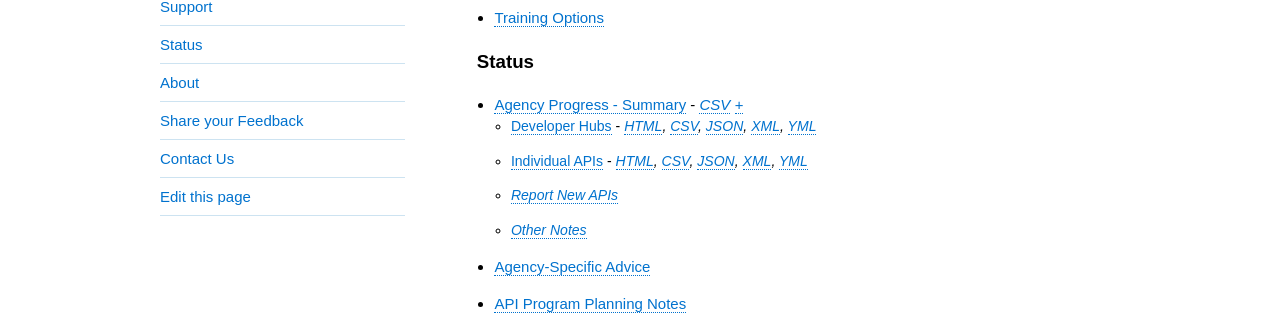
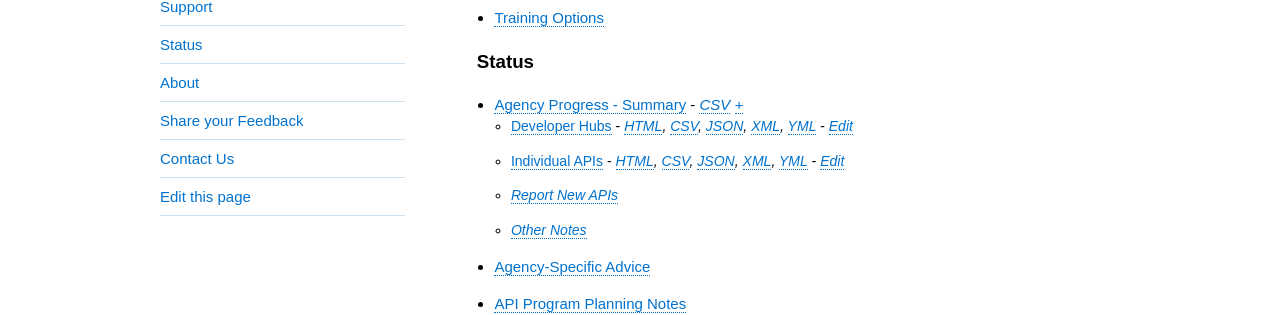
Before and after one commit to 18F/API-All-the-X, a Jekyll site: the page built from index.md, in a window 1280 px wide and 900 px high, scrolled down 3030 px. Shown: the part 375-690 px from the top of the window. Built offline with Jekyll 4.4.1, drawn with Linux system fonts in a browser that asks for light colours.

Commit message:
adding edit links

```diff
--- a/_includes/status.md
+++ b/_includes/status.md
@@ -1,7 +1,7 @@
 
 * [Agency Progress - Summary](https://github.com/18F/API-All-the-X/blob/gh-pages/_data/agency_progress.csv) - *[CSV](https://raw.githubusercontent.com/18F/API-All-the-X/gh-pages/_data/agency_progress.csv)*   *[+](https://github.com/18F/API-All-the-X/blob/gh-pages/_data/agency_progress-with_programs.csv)*
-   * [Developer Hubs](http://18f.github.io/API-All-the-X/pages/developer_hubs) - *[HTML](http://18f.github.io/API-All-the-X/data/developer_hubs), [CSV](http://18f.github.io/API-All-the-X/data/developer_hubs.csv), [JSON](http://18f.github.io/API-All-the-X/data/developer_hubs.json), [XML](http://18f.github.io/API-All-the-X/data/developer_hubs.xml), [YML](https://raw.githubusercontent.com/18F/API-All-the-X/gh-pages/_data/developer_hubs.yml)*
-   * [Individual APIs](http://18f.github.io/API-All-the-X/pages/individual_apis) - *[HTML](http://18f.github.io/API-All-the-X/data/individual_apis), [CSV](http://18f.github.io/API-All-the-X/data/individual_apis.csv), [JSON](http://18f.github.io/API-All-the-X/data/individual_apis.json), [XML](http://18f.github.io/API-All-the-X/data/individual_apis.xml), [YML](https://raw.githubusercontent.com/18F/API-All-the-X/gh-pages/_data/individual_apis.yml)*
+   * [Developer Hubs](http://18f.github.io/API-All-the-X/pages/developer_hubs) - *[HTML](http://18f.github.io/API-All-the-X/data/developer_hubs), [CSV](http://18f.github.io/API-All-the-X/data/developer_hubs.csv), [JSON](http://18f.github.io/API-All-the-X/data/developer_hubs.json), [XML](http://18f.github.io/API-All-the-X/data/developer_hubs.xml), [YML](https://raw.githubusercontent.com/18F/API-All-the-X/gh-pages/_data/developer_hubs.yml) - [Edit](https://github.com/18F/API-All-the-X/blob/gh-pages/_data/developer_hubs.yml)*
+   * [Individual APIs](http://18f.github.io/API-All-the-X/pages/individual_apis) - *[HTML](http://18f.github.io/API-All-the-X/data/individual_apis), [CSV](http://18f.github.io/API-All-the-X/data/individual_apis.csv), [JSON](http://18f.github.io/API-All-the-X/data/individual_apis.json), [XML](http://18f.github.io/API-All-the-X/data/individual_apis.xml), [YML](https://raw.githubusercontent.com/18F/API-All-the-X/gh-pages/_data/individual_apis.yml) - [Edit](https://github.com/18F/API-All-the-X/edit/gh-pages/_data/individual_apis.yml)*
    * *[Report New APIs](https://github.com/GSA/slash-developer-pages/issues?direction=desc&sort=created&state=open)*
    * *[Other Notes](http://18f.github.io/API-All-the-X/pages/individual_apis-standby_notes)*
 * [Agency-Specific Advice](http://18f.github.io/API-All-the-X/pages/agency_advice)
```
